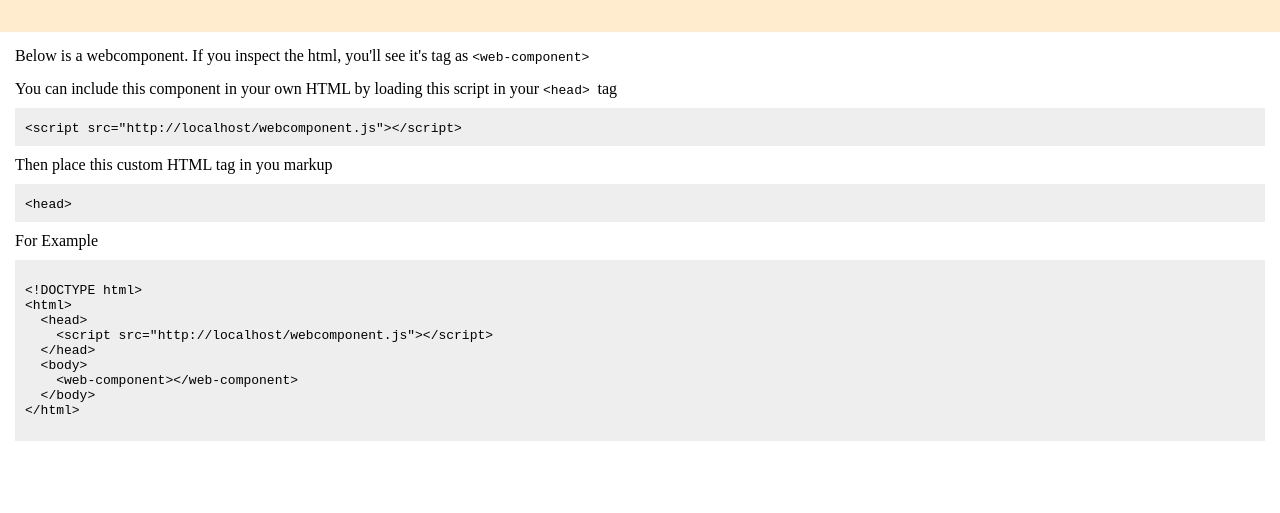
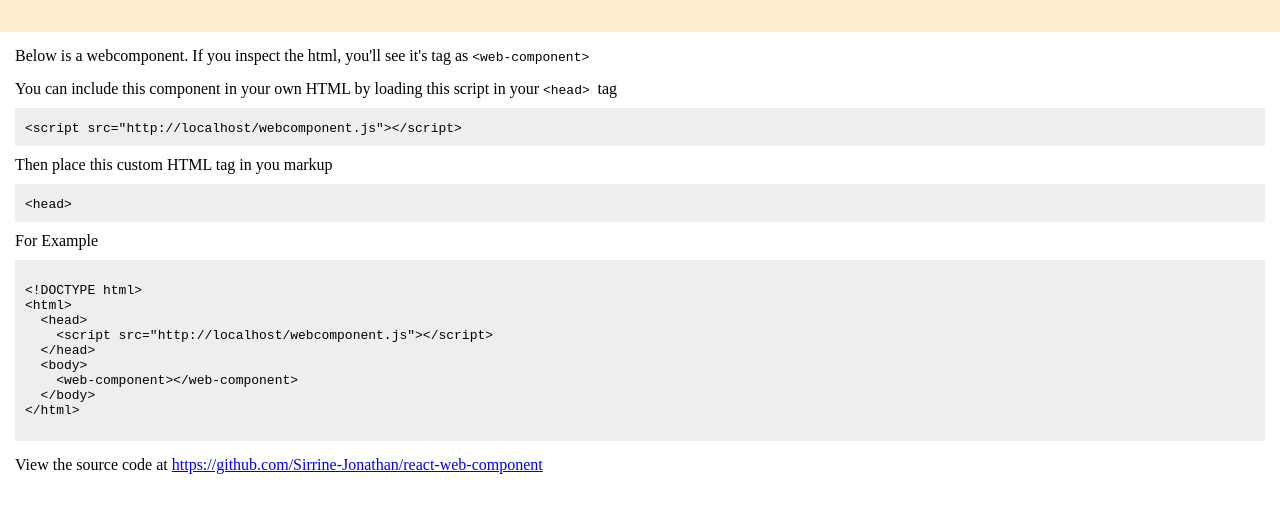
Before and after one commit to Sirrine-Jonathan/react-web-component, a website: page public/index.html in a window 1280 px wide. Shown: the part 125-638 px from the top of the page. Drawn offline with Linux system fonts and the light colour scheme; files whose address does not match are found by name.

Commit message:
add link to source

```diff
--- a/public/index.html
+++ b/public/index.html
@@ -71,6 +71,9 @@
 &lt;/html&gt;</pre></code>
         </div>
       </section>
+      <section>
+        View the source code at <a href="https://github.com/Sirrine-Jonathan/react-web-component">https://github.com/Sirrine-Jonathan/react-web-component</a>
+      </section>
     </main>
     <script>
       const spans = document.querySelectorAll('.url');
```
